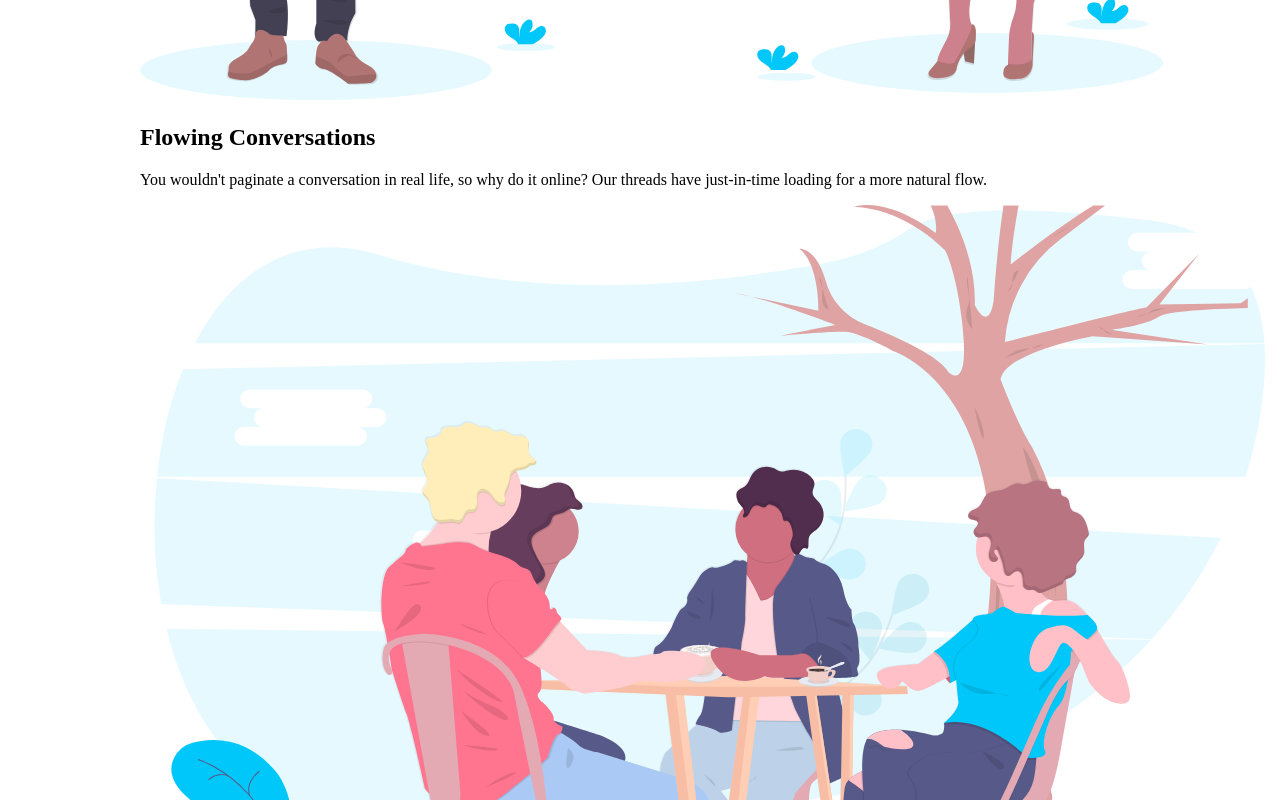
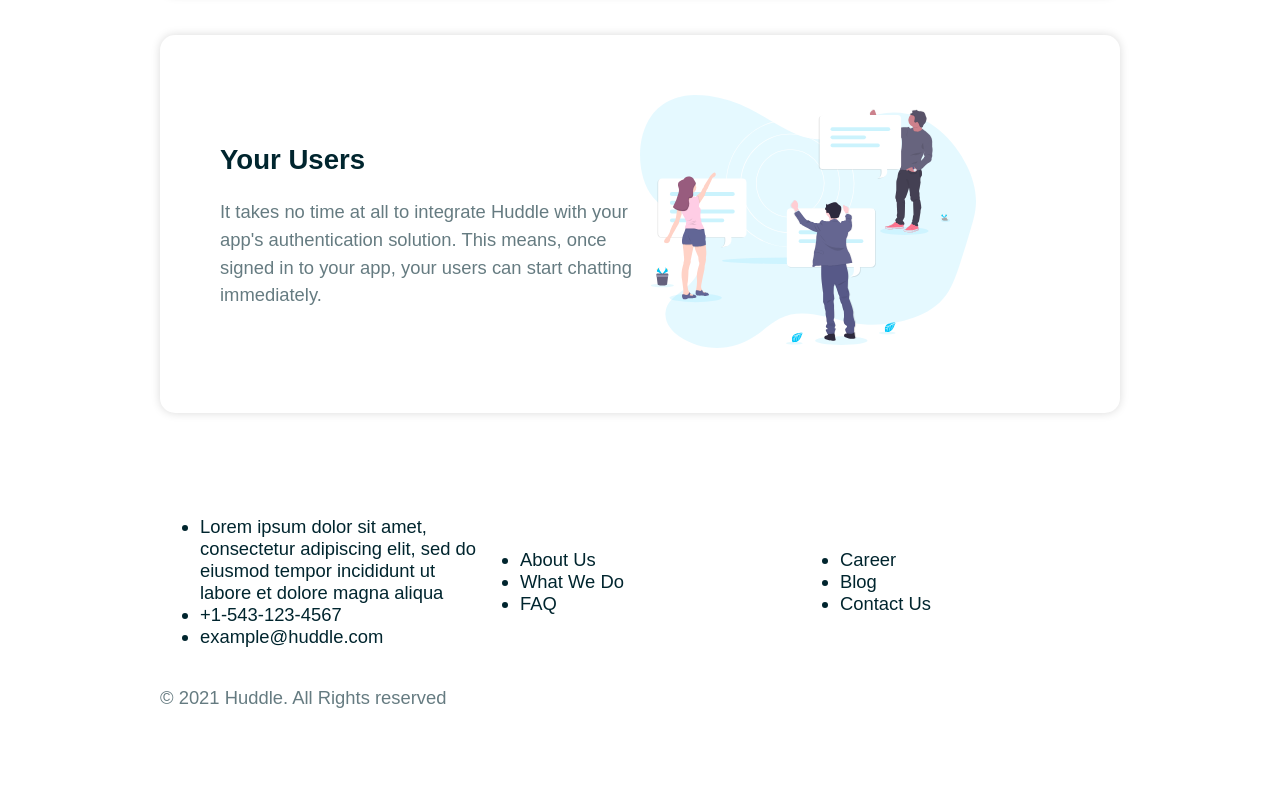
Before and after one commit to MacSmitty8/styled-components-hubble, a React (Create React App) app: page / in a window 1280 px wide. Shown: the part 1300-2100 px from the top of the page. After the commit the page ends 2030 px from the top, so only its background shows below. Built offline with nearby package versions, Linux system fonts and the light colour scheme.

Commit message:
Adjusted thecontainer and cards, added a footer.

```diff
--- a/src/App.js
+++ b/src/App.js
@@ -1,7 +1,9 @@
 import {ThemeProvider} from 'styled-components'
 import Header from './components/Header'
+import Footer from './components/Footer'
 import Card from './components/Card'
 import { Container } from './components/styles/Container.styled'
+import GlobalStyles from './components/styles/Global'
 import content from './content'
 
 const theme = {
@@ -18,12 +20,14 @@
   return (
     <ThemeProvider theme ={theme}>
     <>
+    <GlobalStyles />
     <Header />
     <Container>
      {content.map((item, index) => (
       <Card key={index} item={item} />
      ))}
     </Container>
+    <Footer />
     </>
     </ThemeProvider>
   );
--- a/src/components/Card.js
+++ b/src/components/Card.js
@@ -1,6 +1,8 @@
+import { StyledCard } from "./styles/Card.styled"
+
 export default function Card({item: {id, title, body, image}}) {
     return(
-        <div>
+        <StyledCard  layout={id % 2 === 0 && 'row-reverse'}>
             <div>
                 <h2>{title}</h2>
                 <p>{body}</p>
@@ -8,6 +10,6 @@
             <div>
             <img src={`./images/${image}`} alt="" />
             </div>
-        </div>
+        </StyledCard>
     )
 }
--- /dev/null
+++ b/src/components/Footer.js
@@ -0,0 +1,36 @@
+import { Container } from "./styles/Container.styled"
+import { Flex } from "./styles/Flex.styled"
+import { StyledFooter } from "./styles/Footer.styled"
+export default function Footer() {
+    return (
+        <div>
+        <Container>
+            <img src="./images/logo_white.svg" alt=""/>
+            <Flex>
+            <ul>
+            <li>
+              Lorem ipsum dolor sit amet, consectetur adipiscing elit, sed do
+              eiusmod tempor incididunt ut labore et dolore magna aliqua
+            </li>
+            <li>+1-543-123-4567</li>
+            <li>example@huddle.com</li>
+          </ul>
+          <ul>
+            <li>About Us</li>
+            <li>What We Do</li>
+            <li>FAQ</li>
+          </ul>
+
+          <ul>
+            <li>Career</li>
+            <li>Blog</li>
+            <li>Contact Us</li>
+          </ul>
+
+            </Flex>
+            <p>&copy; 2021 Huddle. All Rights reserved</p>
+        </Container>
+
+        </div>
+    )
+}
--- /dev/null
+++ b/src/components/styles/Card.styled.js
@@ -0,0 +1,23 @@
+import { styled } from "styled-components";
+
+export const StyledCard = styled.div`
+display: flex;
+  align-items: center;
+  background-color: #fff;
+  border-radius: 15px;
+  box-shadow: 0 0 10px rgba(0, 0, 0, 0.15);
+  margin: 40px 0;
+  padding: 60px;
+  flex-direction: ${({ layout }) => layout || 'row'};
+
+  img {
+    width: 80%;
+  }
+
+  & > div {
+    flex: 1;
+  }
+  @media (max-width: ${({ theme }) => theme.mobile}) {
+    flex-direction: column;
+  }
+  `
--- /dev/null
+++ b/src/components/styles/Footer.styled.js
@@ -0,0 +1,29 @@
+import { styled } from "styled-components";
+
+export const StyledFooter = styled.footer`
+ background-color: ${({ theme }) => theme.colors.footer};
+  color: #fff;
+  padding: 100px 0 60px;
+
+  ul {
+    list-style-type: none;
+  }
+
+  ul li {
+    margin-bottom: 20px;
+  }
+
+  p {
+    text-align: right;
+  }
+
+  @media (max-width: ${({ theme }) => theme.mobile}) {
+    text-align: center;
+    ul {
+      padding: 0;
+    }
+    p {
+      text-align: center;
+    }
+  }
+`
```
Also changed, not shown: src/components/SocialIcons.js (added, +8 -0 lines).
